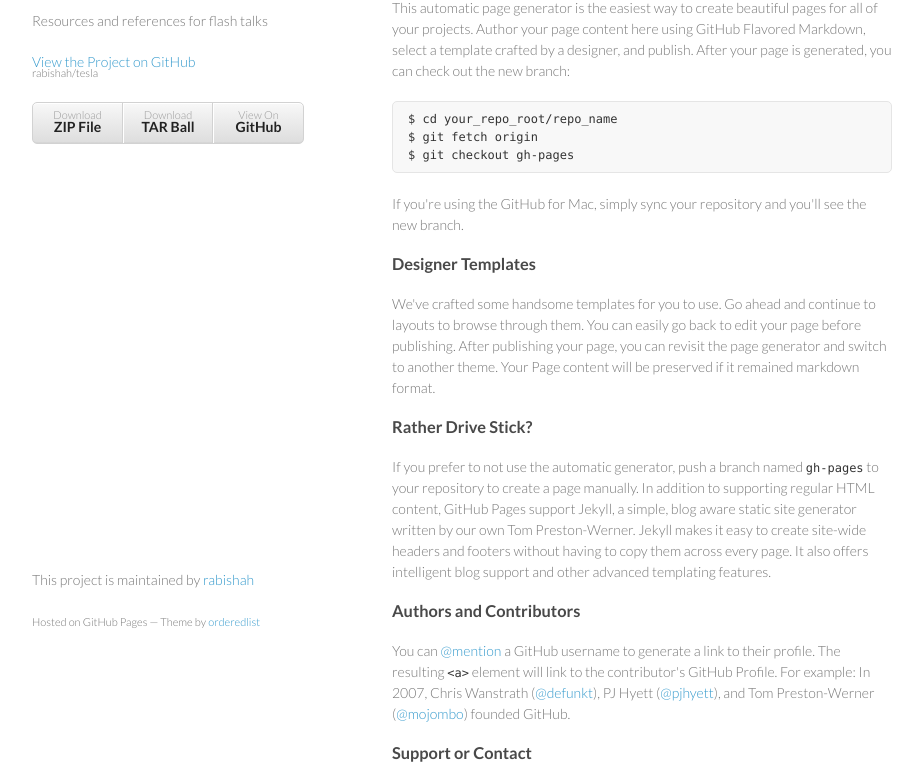
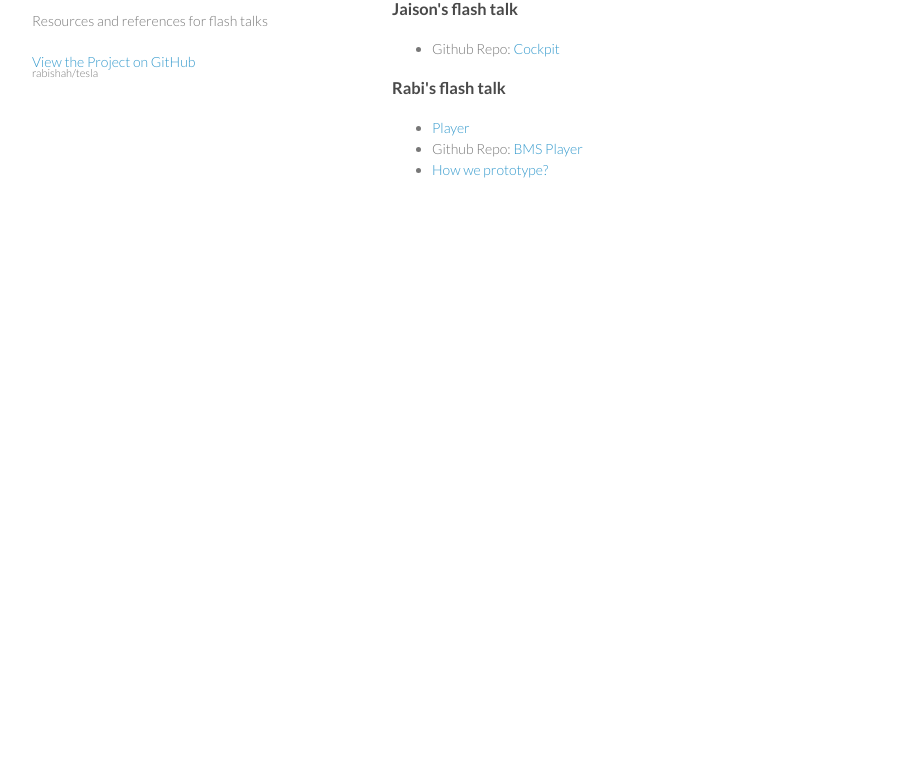
Before and after one commit to rabishah/tesla, a plain HTML site: page index.html in a window 1280 px wide. Shown: the part 99-878 px from the top of the page, without its empty margins (178-1101 px from the left). After the commit the page ends 800 px from the top, so only its background shows below. Drawn offline with Linux system fonts and the light colour scheme.

Commit message:
First draft

```diff
--- a/index.html
+++ b/index.html
@@ -19,53 +19,22 @@
         <p>Resources and references for flash talks</p>
 
         <p class="view"><a href="https://github.com/rabishah/tesla">View the Project on GitHub <small>rabishah/tesla</small></a></p>
-
-
-        <ul>
-          <li><a href="https://github.com/rabishah/tesla/zipball/master">Download <strong>ZIP File</strong></a></li>
-          <li><a href="https://github.com/rabishah/tesla/tarball/master">Download <strong>TAR Ball</strong></a></li>
-          <li><a href="https://github.com/rabishah/tesla">View On <strong>GitHub</strong></a></li>
-        </ul>
       </header>
       <section>
-        <h3>
-<a name="welcome-to-github-pages" class="anchor" href="#welcome-to-github-pages"><span class="octicon octicon-link"></span></a>Welcome to GitHub Pages.</h3>
+        <p>Please create a pull request on gh-pages to update this list.</p>
+        <h3>Jaison's flash talk</h3>
+        <ul>
+          <li>Github Repo: <a href="https://github.com/27AE60/cockpit">Cockpit</a></li>
+        </ul>
 
-<p>This automatic page generator is the easiest way to create beautiful pages for all of your projects. Author your page content here using GitHub Flavored Markdown, select a template crafted by a designer, and publish. After your page is generated, you can check out the new branch:</p>
-
-<pre><code>$ cd your_repo_root/repo_name
-$ git fetch origin
-$ git checkout gh-pages
-</code></pre>
-
-<p>If you're using the GitHub for Mac, simply sync your repository and you'll see the new branch.</p>
-
-<h3>
-<a name="designer-templates" class="anchor" href="#designer-templates"><span class="octicon octicon-link"></span></a>Designer Templates</h3>
-
-<p>We've crafted some handsome templates for you to use. Go ahead and continue to layouts to browse through them. You can easily go back to edit your page before publishing. After publishing your page, you can revisit the page generator and switch to another theme. Your Page content will be preserved if it remained markdown format.</p>
-
-<h3>
-<a name="rather-drive-stick" class="anchor" href="#rather-drive-stick"><span class="octicon octicon-link"></span></a>Rather Drive Stick?</h3>
-
-<p>If you prefer to not use the automatic generator, push a branch named <code>gh-pages</code> to your repository to create a page manually. In addition to supporting regular HTML content, GitHub Pages support Jekyll, a simple, blog aware static site generator written by our own Tom Preston-Werner. Jekyll makes it easy to create site-wide headers and footers without having to copy them across every page. It also offers intelligent blog support and other advanced templating features.</p>
-
-<h3>
-<a name="authors-and-contributors" class="anchor" href="#authors-and-contributors"><span class="octicon octicon-link"></span></a>Authors and Contributors</h3>
-
-<p>You can <a href="https://github.com/blog/821" class="user-mention">@mention</a> a GitHub username to generate a link to their profile. The resulting <code>&lt;a&gt;</code> element will link to the contributor's GitHub Profile. For example: In 2007, Chris Wanstrath (<a href="https://github.com/defunkt" class="user-mention">@defunkt</a>), PJ Hyett (<a href="https://github.com/pjhyett" class="user-mention">@pjhyett</a>), and Tom Preston-Werner (<a href="https://github.com/mojombo" class="user-mention">@mojombo</a>) founded GitHub.</p>
-
-<h3>
-<a name="support-or-contact" class="anchor" href="#support-or-contact"><span class="octicon octicon-link"></span></a>Support or Contact</h3>
-
-<p>Having trouble with Pages? Check out the documentation at <a href="http://help.github.com/pages">http://help.github.com/pages</a> or contact <a href="mailto:support@github.com">support@github.com</a> and we’ll help you sort it out.</p>
+        <h3>Rabi's flash talk</h3>
+        <ul>
+          <li><a href="https://github.com/turingou/player">Player</a></li>
+          <li>Github Repo: <a href="https://github.com/rabishah/BMS-Player">BMS Player</a></li>
+          <li><a href="">How we prototype?</a></li>
+        </ul>
       </section>
-      <footer>
-        <p>This project is maintained by <a href="https://github.com/rabishah">rabishah</a></p>
-        <p><small>Hosted on GitHub Pages &mdash; Theme by <a href="https://github.com/orderedlist">orderedlist</a></small></p>
-      </footer>
     </div>
     <script src="javascripts/scale.fix.js"></script>
-
   </body>
 </html>
```
